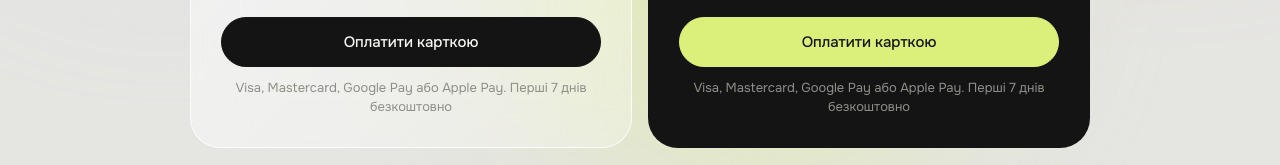
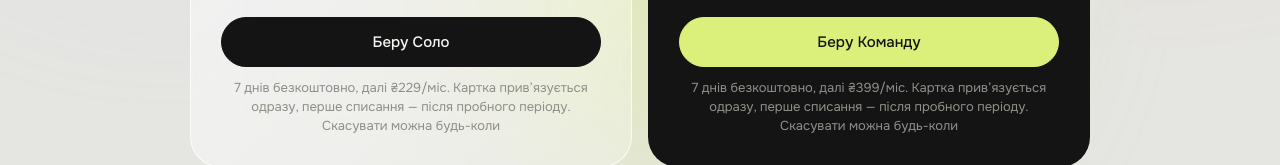
Before and after one commit to nataliivanchikova7-wq/contentpult-site, a plain HTML site: page index.html in a window 1280 px wide. Shown: the part 10736-10901 px from the top of the page. Drawn offline with Linux system fonts and the light colour scheme.

Commit message:
Кнопки «Беру Соло / Команду» і умови тріалу

```diff
--- a/index.html
+++ b/index.html
@@ -707,8 +707,8 @@ summary{font-size:18px}
   <div class="w">
   <div class="sec-h rv"><span class="lab">тарифи</span><h2>Обери <b>свій пульт</b></h2><p class="lead">Два тарифи, одна різниця: скільки людей працює в пульті. Усі розділи є в обох.</p></div>
   <div class="plans plans2">
-   <div class="card plan rv" id="solo"><div class="top"><h3>Соло</h3><span class="chip">1 людина</span></div><div class="amt">₴229 <small>/ міс</small></div><p class="for">Для тих, хто сам веде кілька проєктів і хоче тримати все в одному місці, а не в десяти вкладках.</p><ul><li>усі розділи: план, стрічка, задачі, зйомки, ідеї, тексти, файли</li><li>брифи й сторінка погодження для клієнтів</li><li>аналітика, звіт за місяць і години</li><li>пульт під себе: розділи, меню, тема</li><li>з телефона як апка</li></ul><a class="btn solid mag" href="https://app.contentpult.com.ua/?plan=solo">Оплатити карткою</a><p class="pay-note">Visa, Mastercard, Google Pay або Apple Pay. Перші 7 днів безкоштовно</p></div>
-   <div class="card plan best rv d1" id="team"><div class="top"><h3>Команда</h3><span class="chip">до 5 людей</span></div><div class="amt">₴399 <small>/ міс</small></div><p class="for">Для агенції чи команди: ядро плюс фрилансери на окремі проєкти. Кожен бачить своє, ти бачиш усе.</p><ul><li>усе з тарифу Соло</li><li>до 5 людей в одному пульті</li><li>ролі: SMM, дизайнер, копірайтер, таргетолог</li><li>доступ лише до потрібних проєктів</li><li>задачі на конкретних людей</li></ul><a class="btn lime mag" href="https://app.contentpult.com.ua/?plan=team">Оплатити карткою</a><p class="pay-note">Visa, Mastercard, Google Pay або Apple Pay. Перші 7 днів безкоштовно</p></div>
+   <div class="card plan rv" id="solo"><div class="top"><h3>Соло</h3><span class="chip">1 людина</span></div><div class="amt">₴229 <small>/ міс</small></div><p class="for">Для тих, хто сам веде кілька проєктів і хоче тримати все в одному місці, а не в десяти вкладках.</p><ul><li>усі розділи: план, стрічка, задачі, зйомки, ідеї, тексти, файли</li><li>брифи й сторінка погодження для клієнтів</li><li>аналітика, звіт за місяць і години</li><li>пульт під себе: розділи, меню, тема</li><li>з телефона як апка</li></ul><a class="btn solid mag" href="https://app.contentpult.com.ua/?plan=solo">Беру Соло</a><p class="pay-note">7 днів безкоштовно, далі ₴229/міс. Картка прив’язується одразу, перше списання — після пробного періоду. Скасувати можна будь-коли</p></div>
+   <div class="card plan best rv d1" id="team"><div class="top"><h3>Команда</h3><span class="chip">до 5 людей</span></div><div class="amt">₴399 <small>/ міс</small></div><p class="for">Для агенції чи команди: ядро плюс фрилансери на окремі проєкти. Кожен бачить своє, ти бачиш усе.</p><ul><li>усе з тарифу Соло</li><li>до 5 людей в одному пульті</li><li>ролі: SMM, дизайнер, копірайтер, таргетолог</li><li>доступ лише до потрібних проєктів</li><li>задачі на конкретних людей</li></ul><a class="btn lime mag" href="https://app.contentpult.com.ua/?plan=team">Беру Команду</a><p class="pay-note">7 днів безкоштовно, далі ₴399/міс. Картка прив’язується одразу, перше списання — після пробного періоду. Скасувати можна будь-коли</p></div>
   </div>
   <div class="cmp-t rv"><button type="button" class="btn" id="cmpbtn" aria-expanded="false" aria-controls="cmp">Порівняти тарифи <span class="cmp-ar" aria-hidden="true">↓</span></button></div>
   <div class="cmp card" id="cmp" hidden>
```
